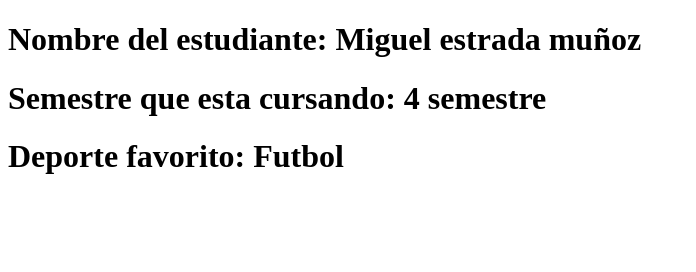
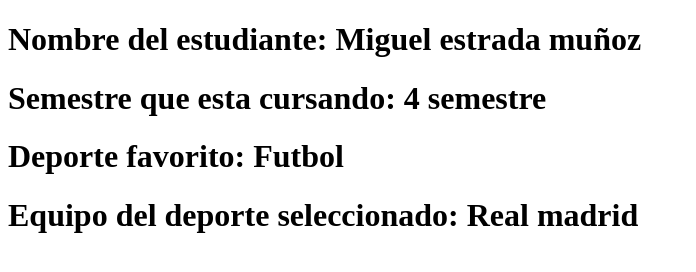
Before and after one commit to MiguelEstrada0905/Pagina_trabajo_bp, a plain HTML site: page index.html in a window 1280 px wide. Shown: the whole page, without its empty margins (0-696 px from the left). Drawn offline with Linux system fonts and the light colour scheme.

Commit message:
Equipo favorito

```diff
--- a/index.html
+++ b/index.html
@@ -9,5 +9,6 @@
     <h1>Nombre del estudiante: Miguel estrada muñoz</h1>
     <h1>Semestre que esta cursando: 4 semestre</h1>
     <h1>Deporte favorito: Futbol</h1>
+    <h1>Equipo del deporte seleccionado: Real madrid</h1>
 </body>
 </html>
```
